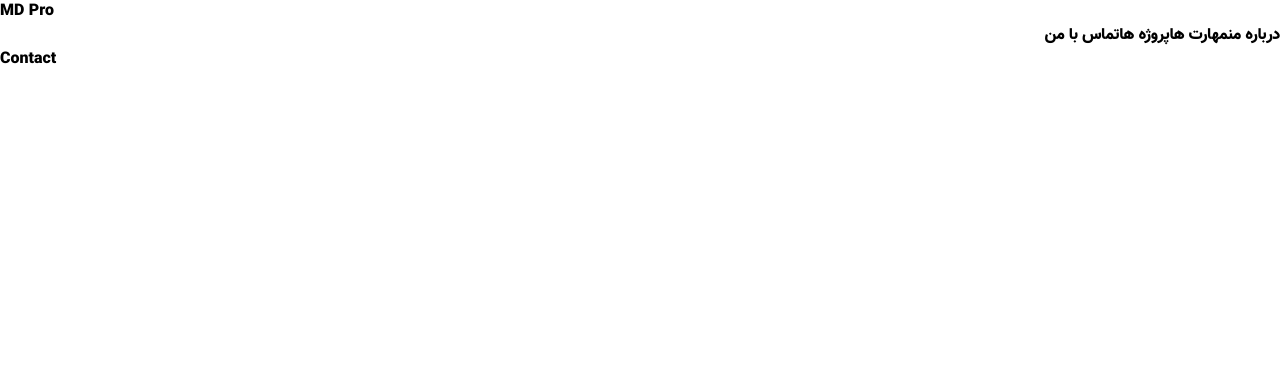
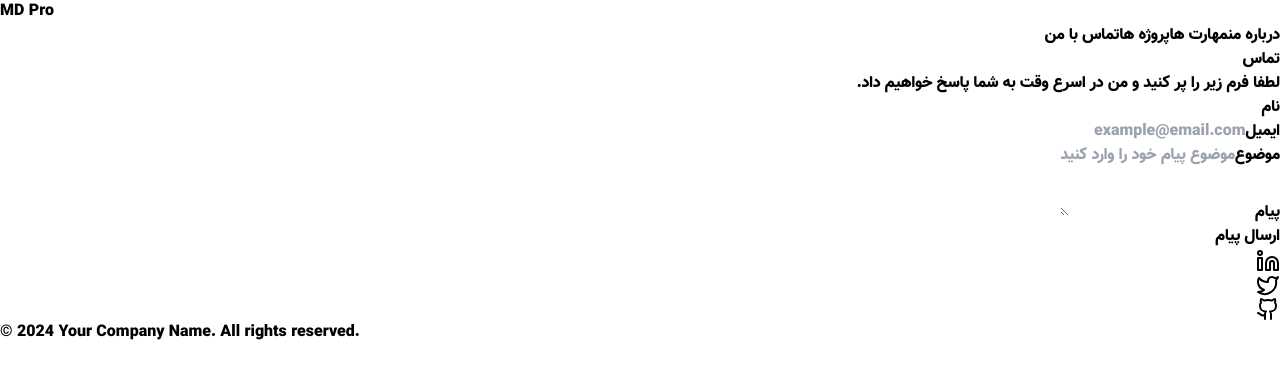
Before and after one commit to Milaadmg023/new-portfolio, a React (Vite) app: page /contact in a window 1280 px wide. Shown: the top 378 px of the page. Built offline with nearby package versions, Linux system fonts and the light colour scheme.

Commit message:
contact section : page created

```diff
--- a/src/Pages/Contact.jsx
+++ b/src/Pages/Contact.jsx
@@ -1,9 +1,139 @@
-import React from 'react'
+import React from "react";
 
 function Contact() {
   return (
-    <div>Contact</div>
-  )
+    <>
+      <div
+        className="flex flex-col items-center justify-center min-h-screen"
+        dir="rtl"
+      >
+        <div className="max-w-md w-full space-y-6">
+          <div className="space-y-2">
+            <h1 className="text-3xl font-bold">تماس</h1>
+            <p className="text-gray-500 dark:text-gray-400">
+              لطفا فرم زیر را پر کنید و من در اسرع وقت به شما پاسخ خواهیم داد.
+            </p>
+          </div>
+          <div className="space-y-4">
+
+            <div className="space-y-2">
+              <label
+                className="text-sm font-medium leading-none peer-disabled:cursor-not-allowed peer-disabled:opacity-70"
+                htmlFor="first-name"
+              >
+                نام
+              </label>
+              <input
+                className="flex h-10 w-full rounded-md border border-input bg-background px-3 py-2 text-sm ring-offset-background file:border-0 file:bg-transparent file:text-sm file:font-medium placeholder:text-muted-foreground focus-visible:outline-none focus-visible:ring-2 focus-visible:ring-ring focus-visible:ring-offset-2 disabled:cursor-not-allowed disabled:opacity-50"
+                id="first-name"
+              />
+            </div>
+            <div className="space-y-2">
+              <label
+                className="text-sm font-medium leading-none peer-disabled:cursor-not-allowed peer-disabled:opacity-70"
+                htmlFor="email"
+              >
+                ایمیل
+              </label>
+              <input
+                className="flex h-10 w-full rounded-md border border-input bg-background px-3 py-2 text-sm ring-offset-background file:border-0 file:bg-transparent file:text-sm file:font-medium placeholder:text-muted-foreground focus-visible:outline-none focus-visible:ring-2 focus-visible:ring-ring focus-visible:ring-offset-2 disabled:cursor-not-allowed disabled:opacity-50"
+                id="email"
+                placeholder="example@email.com"
+                type="email"
+              />
+            </div>
+            <div className="space-y-2">
+              <label
+                className="text-sm font-medium leading-none peer-disabled:cursor-not-allowed peer-disabled:opacity-70"
+                htmlFor="subject"
+              >
+                موضوع
+              </label>
+              <input
+                className="flex h-10 w-full rounded-md border border-input bg-background px-3 py-2 text-sm ring-offset-background file:border-0 file:bg-transparent file:text-sm file:font-medium placeholder:text-muted-foreground focus-visible:outline-none focus-visible:ring-2 focus-visible:ring-ring focus-visible:ring-offset-2 disabled:cursor-not-allowed disabled:opacity-50"
+                id="subject"
+                placeholder="موضوع پیام خود را وارد کنید"
+              />
+            </div>
+            <div className="space-y-2">
+              <label
+                className="text-sm font-medium leading-none peer-disabled:cursor-not-allowed peer-disabled:opacity-70"
+                htmlFor="message"
+              >
+                پیام
+              </label>
+              <textarea
+                className="flex w-full rounded-md border border-input bg-background px-3 py-2 text-sm ring-offset-background placeholder:text-muted-foreground focus-visible:outline-none focus-visible:ring-2 focus-visible:ring-ring focus-visible:ring-offset-2 disabled:cursor-not-allowed disabled:opacity-50 min-h-[100px]"
+                id="message"
+                defaultValue={""}
+              />
+            </div>
+            <button className="border whitespace-nowrap rounded-md text-sm font-medium ring-offset-background transition-colors focus-visible:outline-none focus-visible:ring-2 focus-visible:ring-ring focus-visible:ring-offset-2 disabled:pointer-events-none disabled:opacity-50 bg-primary text-primary-foreground hover:bg-primary/90 h-10 px-4 py-2 mx-auto">
+              ارسال پیام
+            </button>
+          </div>
+        </div>
+        <div className="mt-8">
+          <div className="flex justify-center space-x-4">
+            <a href="#">
+              <svg
+                xmlns="http://www.w3.org/2000/svg"
+                width={24}
+                height={24}
+                viewBox="0 0 24 24"
+                fill="none"
+                stroke="currentColor"
+                strokeWidth={2}
+                strokeLinecap="round"
+                strokeLinejoin="round"
+                className="h-6 w-6"
+              >
+                <path d="M16 8a6 6 0 0 1 6 6v7h-4v-7a2 2 0 0 0-2-2 2 2 0 0 0-2 2v7h-4v-7a6 6 0 0 1 6-6z" />
+                <rect width={4} height={12} x={2} y={9} />
+                <circle cx={4} cy={4} r={2} />
+              </svg>
+            </a>
+            <a href="#">
+              <svg
+                xmlns="http://www.w3.org/2000/svg"
+                width={24}
+                height={24}
+                viewBox="0 0 24 24"
+                fill="none"
+                stroke="currentColor"
+                strokeWidth={2}
+                strokeLinecap="round"
+                strokeLinejoin="round"
+                className="h-6 w-6"
+              >
+                <path d="M22 4s-.7 2.1-2 3.4c1.6 10-9.4 17.3-18 11.6 2.2.1 4.4-.6 6-2C3 15.5.5 9.6 3 5c2.2 2.6 5.6 4.1 9 4-.9-4.2 4-6.6 7-3.8 1.1 0 3-1.2 3-1.2z" />
+              </svg>
+            </a>
+            <a href="#">
+              <svg
+                xmlns="http://www.w3.org/2000/svg"
+                width={24}
+                height={24}
+                viewBox="0 0 24 24"
+                fill="none"
+                stroke="currentColor"
+                strokeWidth={2}
+                strokeLinecap="round"
+                strokeLinejoin="round"
+                className="h-6 w-6"
+              >
+                <path d="M15 22v-4a4.8 4.8 0 0 0-1-3.5c3 0 6-2 6-5.5.08-1.25-.27-2.48-1-3.5.28-1.15.28-2.35 0-3.5 0 0-1 0-3 1.5-2.64-.5-5.36-.5-8 0C6 2 5 2 5 2c-.3 1.15-.3 2.35 0 3.5A5.403 5.403 0 0 0 4 9c0 3.5 3 5.5 6 5.5-.39.49-.68 1.05-.85 1.65-.17.6-.22 1.23-.15 1.85v4" />
+                <path d="M9 18c-4.51 2-5-2-7-2" />
+              </svg>
+            </a>
+          </div>
+        </div>
+        <div className="mt-8 text-center text-gray-500 dark:text-gray-400" dir="ltr">
+          <p>© 2024 Your Company Name. All rights reserved.</p>
+        </div>
+      </div>
+    </>
+  );
 }
 
-export default Contact
+export default Contact;
--- a/src/Pages/Projects.jsx
+++ b/src/Pages/Projects.jsx
@@ -1,6 +1,8 @@
 import React from "react";
 
+
 function Projects() {
+
   return (
     <>
       <div className="w-full min-h-screen p-4 md:p-6 lg:p-8" dir="rtl">
```
